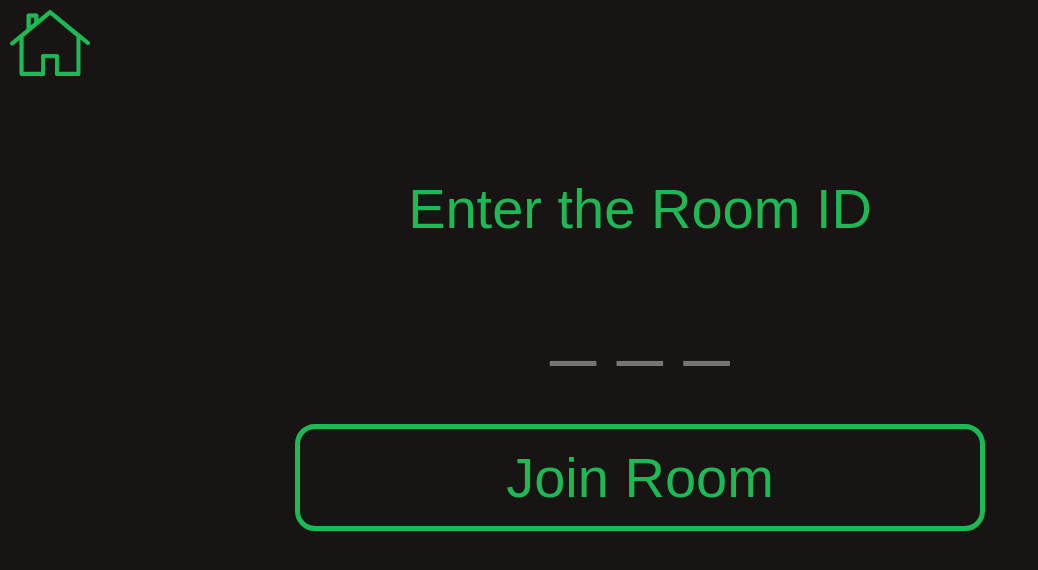
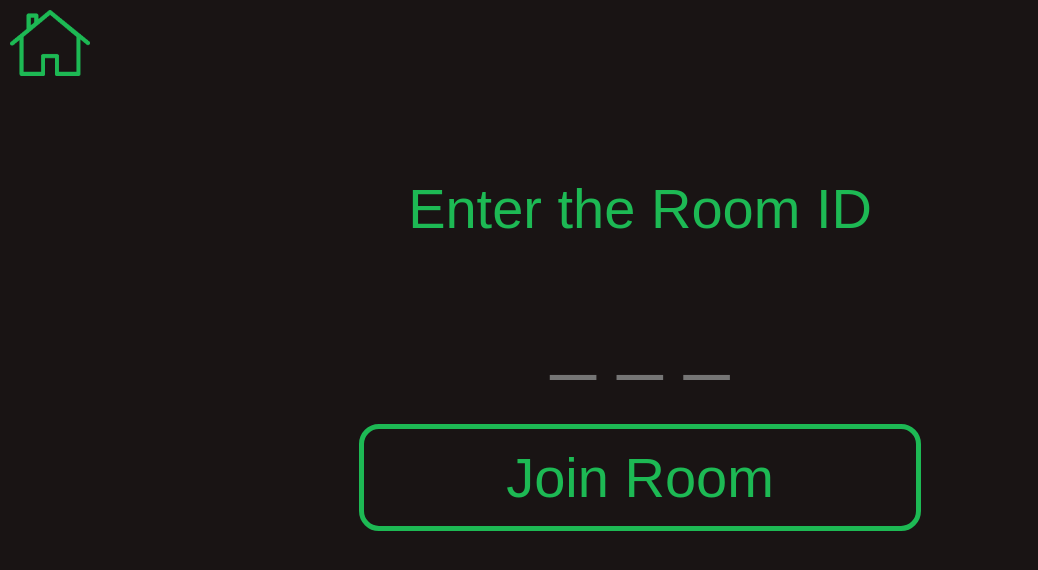
Before and after one commit to SchibleyJ/Spotify-Group-Listening, a website: page public/join.html in a window 1280 px wide. Shown: the whole page, without its empty margins (0-1038 px from the left). Drawn offline with Linux system fonts and the light colour scheme; a web font is replaced by a local one.

Commit message:
fix mobile css

```diff
--- a/public/host.css
+++ b/public/host.css
@@ -67,7 +67,7 @@ height: 33vh;
     font-family: spotify, sans-serif;
     text-align: center;
     font-weight: 200;
-    font-size: 20vw;
+    font-size: 16vw;
     display: block;
     margin-left: auto;
     margin-right: auto;
--- a/public/index.css
+++ b/public/index.css
@@ -18,7 +18,7 @@ html, body {
 }
 
 .link{
-    margin: 50px;
+    margin: 20px auto;
     padding: 20px;
     text-align: center;
     border: solid #1DB954 5px;
@@ -30,10 +30,18 @@ html, body {
     font-family: spotify, sans-serif;
     text-align: center;
     font-weight: 200;
-    font-size: 10vw;
+    font-size: 9vw;
 
 }
 
+.host{
+width: 90vw;
+margin: auto;
+}
+.queue{
+    margin: auto;
+    width: 90vw;
+}
 a, a:hover, a:visited, a:active {
     text-decoration: none;
     text-align: center;
@@ -55,7 +63,7 @@ a, a:hover, a:visited, a:active {
         font-size: 7vh;
     }
     .link{
-        width: 60vw;
+        width: 40vw;
         margin: 2vh auto;
     }
 }
--- a/public/join.css
+++ b/public/join.css
@@ -57,8 +57,8 @@ html, body {
 .code-input {
     background-color: #191414;
     color: gray;
-    width: 50%;
-    height: 50%;
+    width: 20vw;
+    height: 20vh;
     padding: 20px;
     border: none;
     font-family: spotify, sans-serif;
@@ -113,6 +113,6 @@ a, a:hover, a:visited, a:active {
         margin: 2vh auto;
     }
     .join-button {
-        width: 50vw;
+        width: 40vw;
     }
 }
--- a/public/join.html
+++ b/public/join.html
@@ -1,6 +1,6 @@
 <html>
 <link rel='stylesheet' type='text/css' href='join.css'>
-
+<meta content="width=device-width, initial-scale=1" name="viewport" />
 <body>
     <a style="border: none 0px white;" href="/">
         <img class="homeButton" src="img/home.png"></img>
```
Also changed, not shown: public/index.html (+1 -1 lines), public/queue.html (+1 -1 lines).
